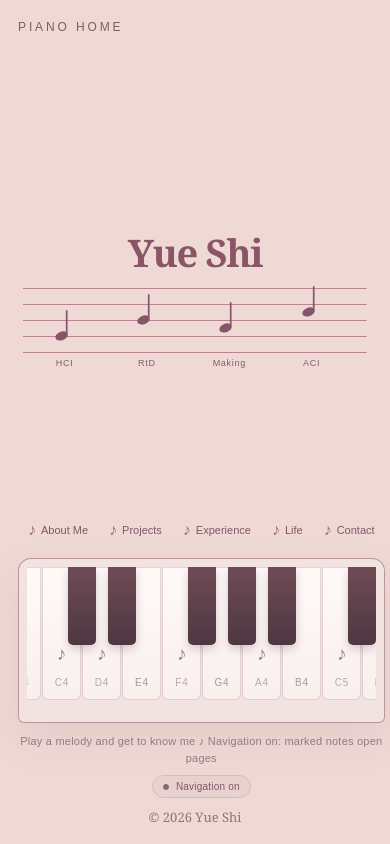
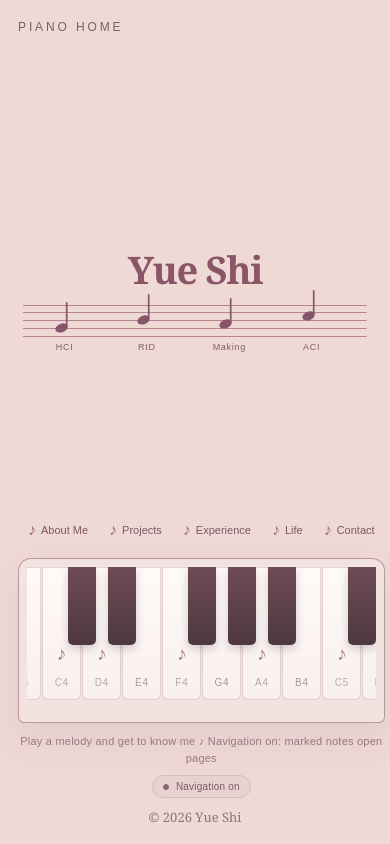
Before and after one commit to shiyue0101/Homepage, a website: page public/piano-home.html in a window 390 px wide. Drawn offline with Linux system fonts and the light colour scheme.

Commit message:
align notes

```diff
--- a/public/piano-home.html
+++ b/public/piano-home.html
@@ -564,7 +564,7 @@
    Four spaces between five lines. */
 #view-home .music-staff.research-score {
     position: relative;
-    height: 68px;
+    height: 34px;
 
     background:
         linear-gradient(
@@ -692,7 +692,7 @@
 
 @media (max-width: 960px) {
     #view-home .music-staff.research-score {
-        height: 65px;
+        height: 32px;
     }
 }
 
@@ -708,7 +708,7 @@
 /* One coordinate system for all five lines */
 #view-home .music-staff.research-score {
     position: relative;
-    height: 68px;
+    height: 34px;
     border: 0 !important;
     background:
         linear-gradient(#b78492, #b78492)
@@ -793,7 +793,7 @@ notehead center at --staff-y.
 /* Mobile: same system, only the total height changes */
 @media (max-width: 960px) {
     #view-home .music-staff.research-score {
-        height: 65px;
+        height: 32px;
     }
 }
 
```
